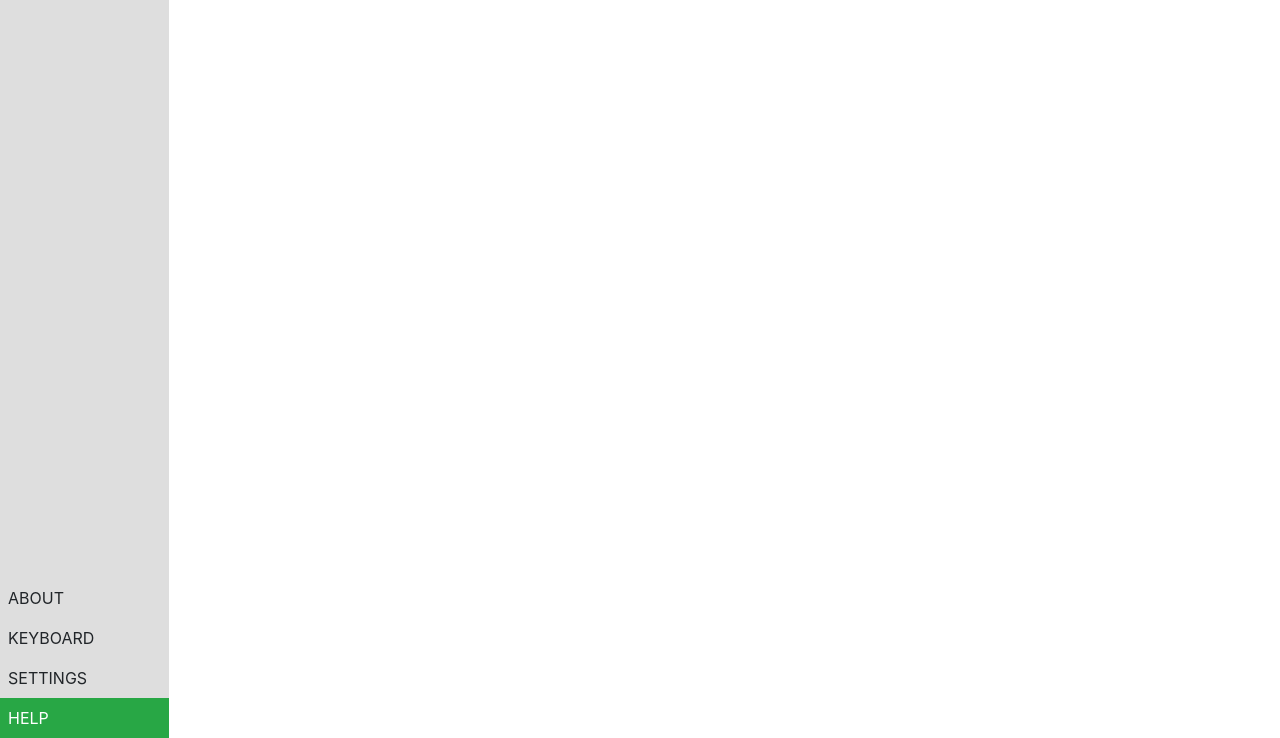
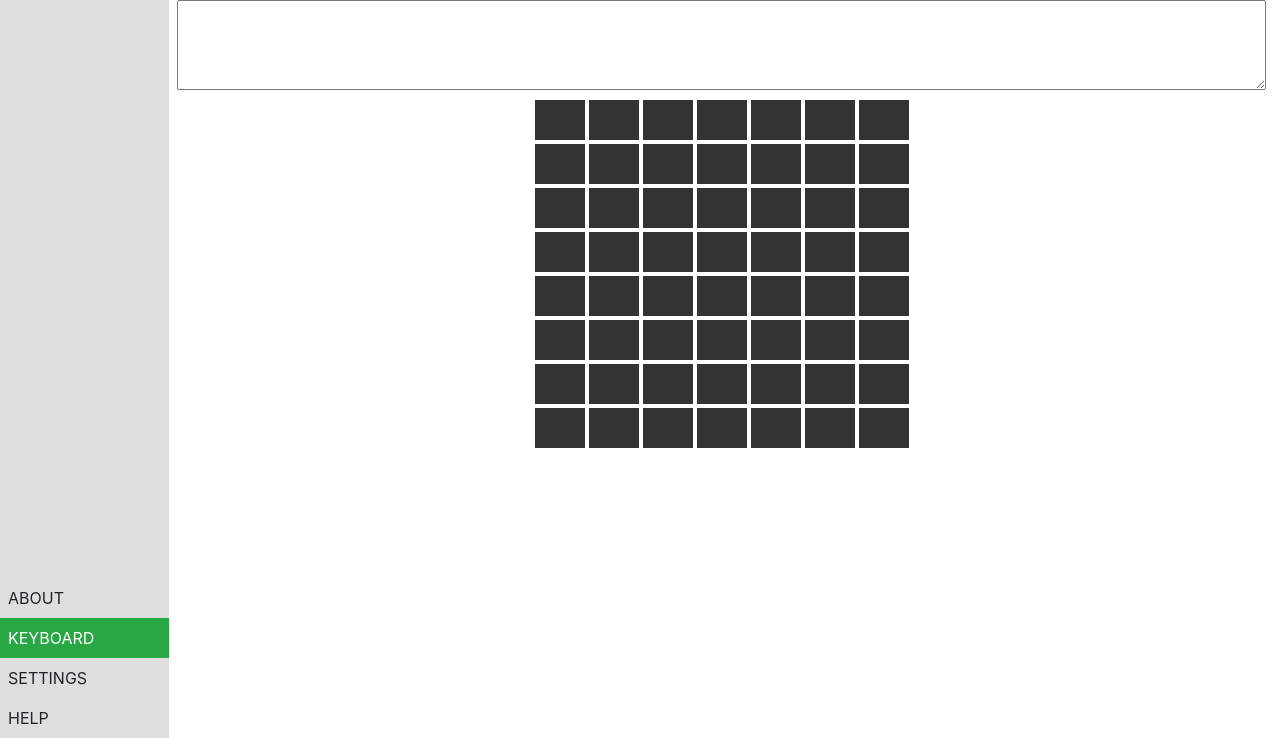
Before and after one commit to jithurjacob/HariSree, an Electron app: page resources/html/keyboard.html in a window 1280 px wide. Shown: the part 62-800 px from the top of the page. Drawn offline with nearby package versions, Linux system fonts and the light colour scheme; files whose address does not match are found by name.

Commit message:
base layout done

```diff
--- a/package.json
+++ b/package.json
@@ -18,7 +18,8 @@
   },
   "homepage": "https://github.com/jithurjacob/HariSree#readme",
   "devDependencies": {
-    "electron": "^2.0.3"
+    "electron": "^2.0.3",
+    "quill": "^1.3.6"
   },
   "dependencies": {
     "bootstrap": "^4.1.1",
--- a/resources/css/custom.css
+++ b/resources/css/custom.css
@@ -25,3 +25,15 @@ html, body {
     background-color: #28a745!important;
     color: white;
 }
+
+/* keyboard layout */
+.key_btn{
+    width: 50px;
+    height: 40px;
+    padding: 5px;
+    margin: 2px;
+    background-color: #333;
+    color: #fff;
+    text-align: center;
+    vertical-align: middle;
+}
--- a/resources/html/keyboard.html
+++ b/resources/html/keyboard.html
@@ -5,6 +5,7 @@
   <meta charset="UTF-8">
   <title>Help</title>
   <link rel="stylesheet" href="../../node_modules/bootstrap/dist/css/bootstrap.min.css">
+
   <link rel="stylesheet" href="../css/custom.css">
 
 
@@ -18,13 +19,101 @@
         <h2 class="text-center font-weight-light text-success">HariSree</h2>
       </div>
       <div class="p-2 left_menu_item " menu-name="about">About</div>
-      <div class="p-2 left_menu_item" menu-name="keyboard">Keyboard</div>
+      <div class="p-2 left_menu_item active_left_menu_item" menu-name="keyboard">Keyboard</div>
       <div class="p-2 left_menu_item" menu-name="settings">Settings</div>
-      <div class="p-2 left_menu_item active_left_menu_item" menu-name="help">Help</div>
+      <div class="p-2 left_menu_item " menu-name="help">Help</div>
       <!-- </div> -->
     </div>
     <div class="d-flex" id="right_panel">
-      Form Goes Here
+
+
+      <div class=" flex-fill">
+        <div class="d-flex flex-fill_ align-items-right">
+          <select class="custom-select my-1 mr-sm-2 p-2 m-2  w-25" id="select_keyboard_layout">
+            <option value="malayalam">Malayalam</option>
+          </select>
+        </div>
+        <div class="d-flex flex-fill">
+          <textarea class="p-2 m-2 flex-fill" rows="3" id="text_editor"></textarea>
+        </div>
+        <div class="d-flex flex-row align-items-center justify-content-center keyboard_row_1">
+          <div class="key_btn keyboard_cell_1_1"></div>
+          <div class="key_btn keyboard_cell_1_2"></div>
+          <div class="key_btn keyboard_cell_1_3"></div>
+          <div class="key_btn keyboard_cell_1_4"></div>
+          <div class="key_btn keyboard_cell_1_5"></div>
+          <div class="key_btn keyboard_cell_1_6"></div>
+          <div class="key_btn keyboard_cell_1_7"></div>
+        </div>
+        <div class="d-flex flex-row align-items-center justify-content-center keyboard_row_2">
+          <div class="key_btn keyboard_cell_2_1"></div>
+          <div class="key_btn keyboard_cell_2_2"></div>
+          <div class="key_btn keyboard_cell_2_3"></div>
+          <div class="key_btn keyboard_cell_2_4"></div>
+          <div class="key_btn keyboard_cell_2_5"></div>
+          <div class="key_btn keyboard_cell_2_6"></div>
+          <div class="key_btn keyboard_cell_2_7"></div>
+        </div>
+        <div class="d-flex flex-row align-items-center justify-content-center keyboard_row_3">
+          <div class="key_btn keyboard_cell_3_1"></div>
+          <div class="key_btn keyboard_cell_3_2"></div>
+          <div class="key_btn keyboard_cell_3_3"></div>
+          <div class="key_btn keyboard_cell_3_4"></div>
+          <div class="key_btn keyboard_cell_3_5"></div>
+          <div class="key_btn keyboard_cell_3_6"></div>
+          <div class="key_btn keyboard_cell_3_7"></div>
+        </div>
+        <div class="d-flex flex-row align-items-center justify-content-center keyboard_row_4">
+          <div class="key_btn keyboard_cell_4_1"></div>
+          <div class="key_btn keyboard_cell_4_2"></div>
+          <div class="key_btn keyboard_cell_4_3"></div>
+          <div class="key_btn keyboard_cell_4_4"></div>
+          <div class="key_btn keyboard_cell_4_5"></div>
+          <div class="key_btn keyboard_cell_4_6"></div>
+          <div class="key_btn keyboard_cell_4_7"></div>
+        </div>
+        <div class="d-flex flex-row align-items-center justify-content-center keyboard_row_5">
+          <div class="key_btn keyboard_cell_5_1"></div>
+          <div class="key_btn keyboard_cell_5_2"></div>
+          <div class="key_btn keyboard_cell_5_3"></div>
+          <div class="key_btn keyboard_cell_5_4"></div>
+          <div class="key_btn keyboard_cell_5_5"></div>
+          <div class="key_btn keyboard_cell_5_6"></div>
+          <div class="key_btn keyboard_cell_5_7"></div>
+        </div>
+        <div class="d-flex flex-row align-items-center justify-content-center keyboard_row_6">
+          <div class="key_btn keyboard_cell_6_1"></div>
+          <div class="key_btn keyboard_cell_6_2"></div>
+          <div class="key_btn keyboard_cell_6_3"></div>
+          <div class="key_btn keyboard_cell_6_4"></div>
+          <div class="key_btn keyboard_cell_6_5"></div>
+          <div class="key_btn keyboard_cell_6_6"></div>
+          <div class="key_btn keyboard_cell_6_7"></div>
+        </div>
+        <div class="d-flex flex-row align-items-center justify-content-center keyboard_row_7">
+          <div class="key_btn keyboard_cell_7_1"></div>
+          <div class="key_btn keyboard_cell_7_2"></div>
+          <div class="key_btn keyboard_cell_7_3"></div>
+          <div class="key_btn keyboard_cell_7_4"></div>
+          <div class="key_btn keyboard_cell_7_5"></div>
+          <div class="key_btn keyboard_cell_7_6"></div>
+          <div class="key_btn keyboard_cell_7_7"></div>
+        </div>
+        <div class="d-flex flex-row align-items-center justify-content-center keyboard_row_8">
+          <div class="key_btn keyboard_cell_8_1"></div>
+          <div class="key_btn keyboard_cell_8_2"></div>
+          <div class="key_btn keyboard_cell_8_3"></div>
+          <div class="key_btn keyboard_cell_8_4"></div>
+          <div class="key_btn keyboard_cell_8_5"></div>
+          <div class="key_btn keyboard_cell_8_6"></div>
+          <div class="key_btn keyboard_cell_8_7"></div>
+        </div>
+      </div>
+
+
+
+
+
     </div>
   </div>
 
@@ -32,8 +121,13 @@
 <script src="../../node_modules/jquery/dist/jquery.js"></script>
 <script src="../../node_modules/popper.js/dist/umd/popper.js"></script>
 <script src="../../node_modules/bootstrap/dist/js/bootstrap.js"></script>
+
+
 <script>
   window.jQuery = window.$ = require('jquery');
+</script>
+<script>
+
 </script>
 <script src="../js/KeyBoard.js"></script>
 <script src="../js/navigation.js"></script>
```
Also changed, not shown: resources/html/help.html (+1 -1 lines), resources/html/settings.html (+3 -3 lines), resources/js/KeyBoard.js (line endings or trailing spaces).
